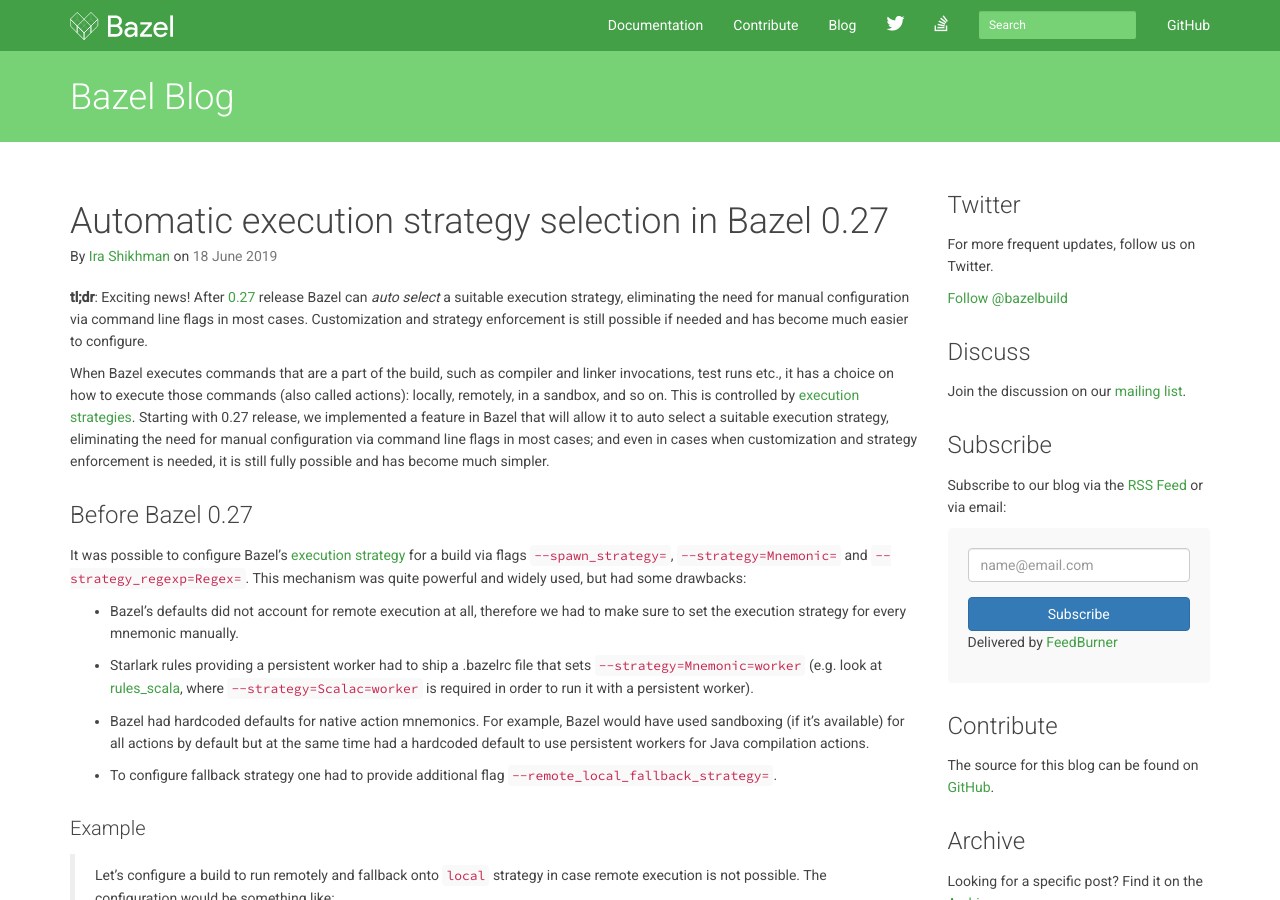
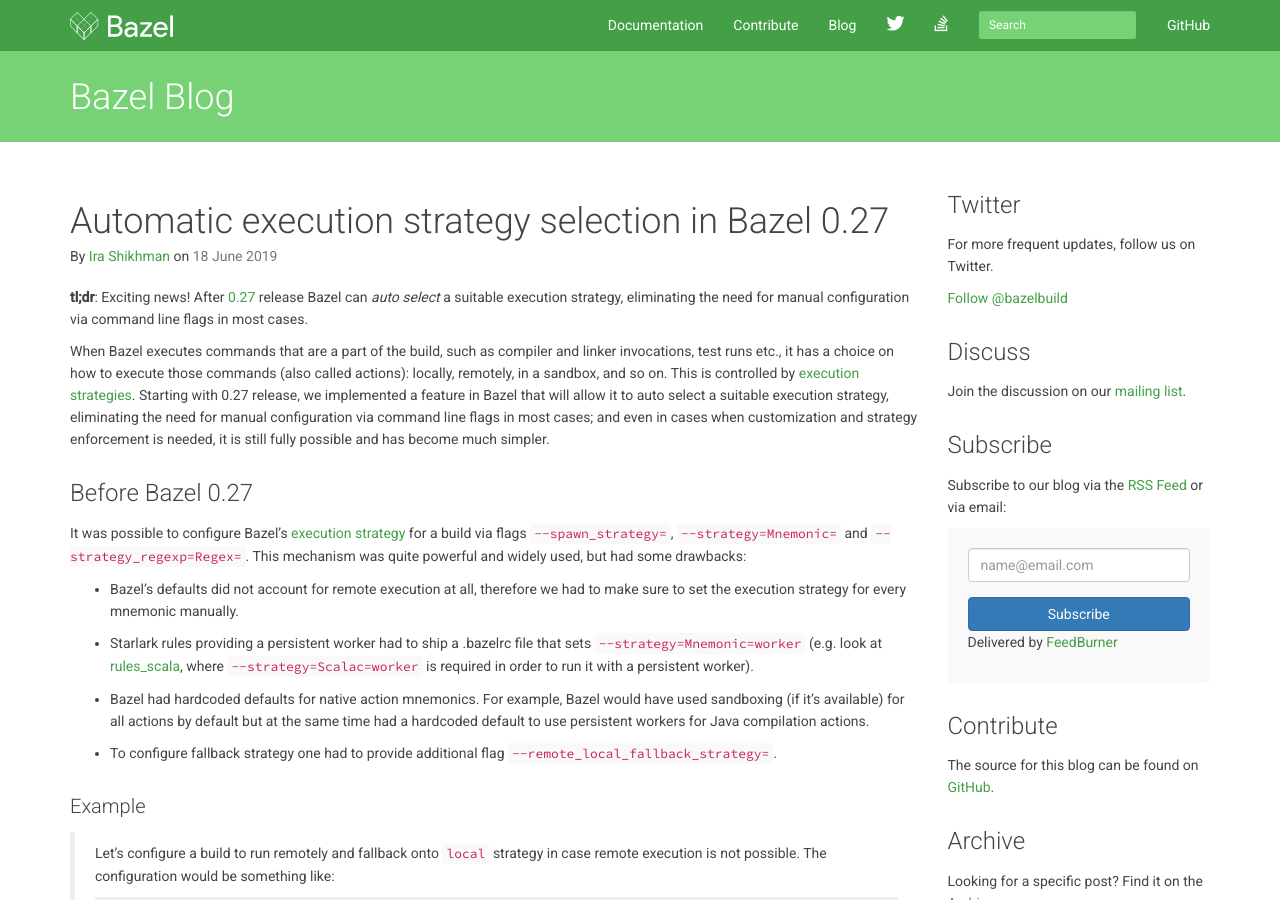
Before and after one commit to bazelbuild/bazel-blog, a Jekyll site: the page built from _posts/2019-06-18-list-strategy.md, in a window 1280 px wide and 900 px high. Built offline with Jekyll 4.4.1, drawn with Linux system fonts in a browser that asks for light colours; nearby versions of some CDN libraries; library files that are not in the unit come from our copies; Markdown is read by kramdown in place of the engine named in the settings.

Commit message:
shorter tl;dr

```diff
--- a/_posts/2019-06-18-list-strategy.md
+++ b/_posts/2019-06-18-list-strategy.md
@@ -5,7 +5,7 @@
   - ishikhman
 ---
 **tl;dr**: Exciting news! After [0.27](https://blog.bazel.build/2019/06/17/bazel-0.27.0.html) release Bazel can *auto select* a suitable execution strategy,
-eliminating the need for manual configuration via command line flags in most cases. Customization and strategy enforcement is still possible if needed and has become much easier to configure.
+eliminating the need for manual configuration via command line flags in most cases.
 
 When Bazel executes commands that are a part of the build, such as compiler and linker invocations, test runs etc.,
 it has a choice on how to execute those commands (also called actions): locally, remotely, in a sandbox, and so on.
```
